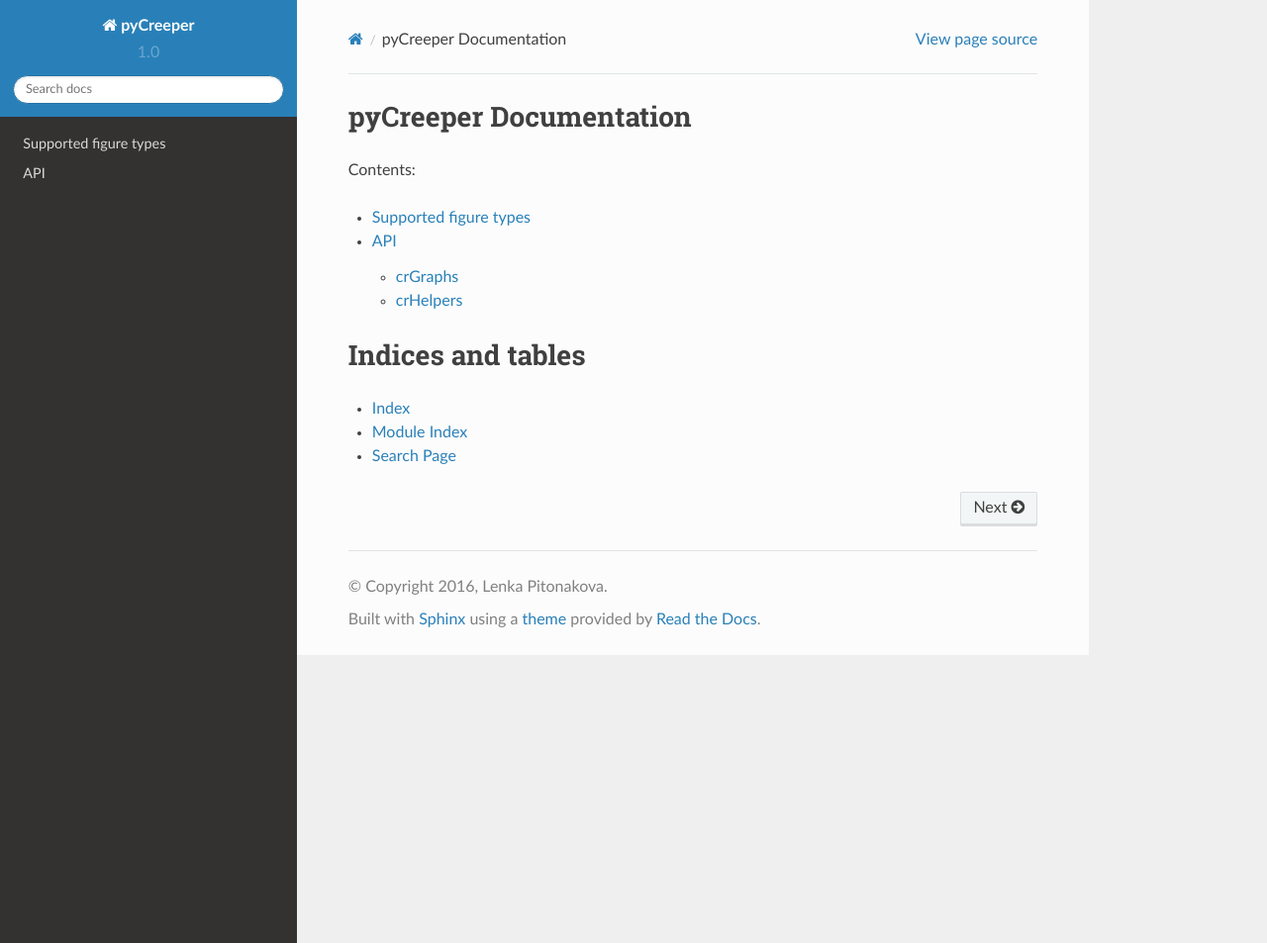
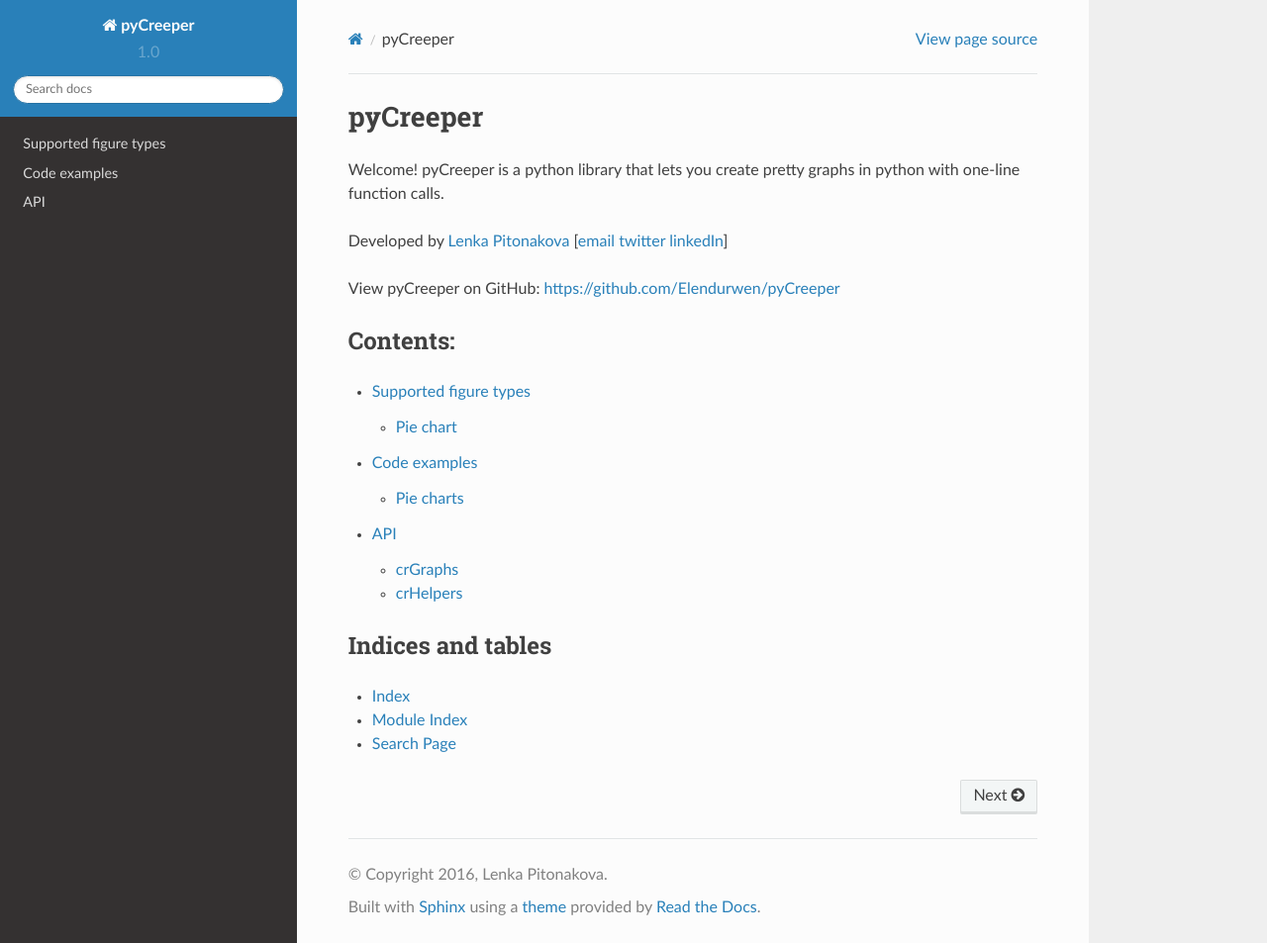
Before and after one commit to LPitonakova/pyCreeper, a Sphinx documentation site: the page built from doc/index.rst, in a window 1280 px wide and 953 px high. Shown: the whole window at 99% size. Built offline with Sphinx 7.4.7 and the Read the Docs theme 2.0.0, drawn with Linux system fonts in a browser that asks for light colours.

Commit message:
better documentation structure and content

```diff
--- a/doc/conf.py
+++ b/doc/conf.py
@@ -15,7 +15,7 @@
 
 import sys
 import os
-import shlex
+
 #######################################################
 #####Added by a Human!!! Importing alabaster theme.####
 #######################################################
@@ -29,6 +29,7 @@ html_theme_path = [sphinx_rtd_theme.get_html_theme_path()]
 # documentation root, use os.path.abspath to make it absolute, like shown here.
 
 sys.path.insert(0, os.path.abspath('../python'))
+sys.path.insert(0, os.path.abspath('../'))
 
 
 # -- General configuration ------------------------------------------------
--- /dev/null
+++ b/doc/examples.rst
@@ -0,0 +1,12 @@
+===================================================
+Code examples
+===================================================
+
+
+
+Pie charts
+--------------------------------
+
+.. automodule:: examples.pieCharts
+    :members:
+    :undoc-members:
--- a/doc/index.rst
+++ b/doc/index.rst
@@ -1,18 +1,27 @@
+############################
+pyCreeper
+############################
 
-pyCreeper Documentation
-============================================
+Welcome! pyCreeper is a python library that lets you create pretty graphs in python with one-line function calls.
+
+Developed by `Lenka Pitonakova <http://lenkaspace.net/>`_ [`email <mailto:contact@lenkaspace.net>`_ `twitter <http://twitter.com/l_pitonakova>`_ `linkedIn <http://uk.linkedin.com/pub/lenka-pitonakova/b6/a61/54b>`_]
+
+View pyCreeper on GitHub: `https://github.com/Elendurwen/pyCreeper <https://github.com/Elendurwen/pyCreeper>`_
+
 
 Contents:
+--------------------
 
 .. toctree::
-   :maxdepth: 2
+    :maxdepth: 2
 
-   supportedGraphs
-   api
+    supportedGraphs
+    examples
+    api
 
 
 Indices and tables
-==================
+--------------------
 
 * :ref:`genindex`
 * :ref:`modindex`
--- /dev/null
+++ b/python/__init__.py
@@ -0,0 +1 @@
+__author__='lenka'
```
Also changed, not shown: doc/api.rst (+7 -6 lines), doc/supportedGraphs.rst (+13 -4 lines), 8 other files.
